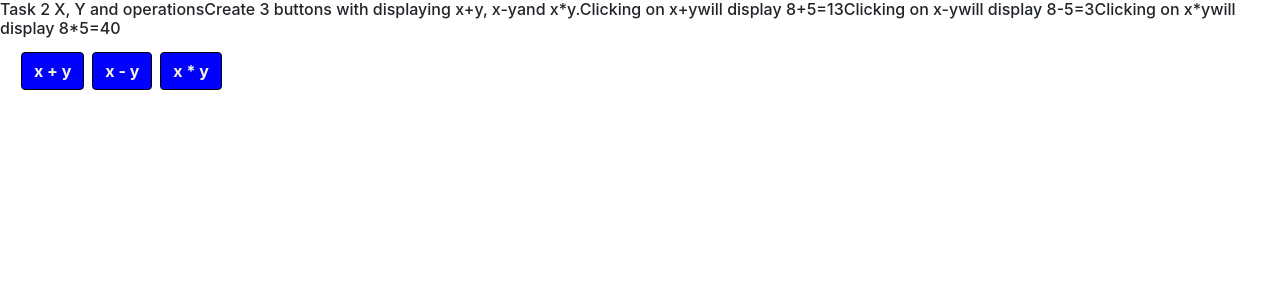
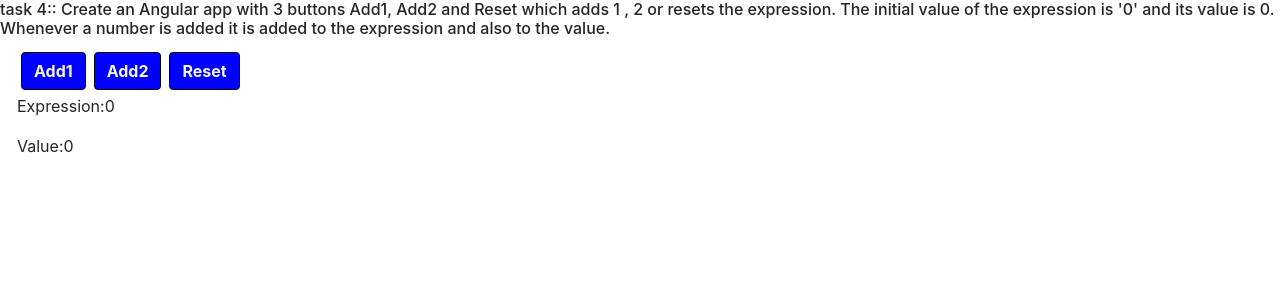
Before and after one commit to SurbhiBisarwal/welcome, an Angular app: page / in a window 1280 px wide. Shown: the top 300 px of the page. Built offline with nearby package versions, Linux system fonts and the light colour scheme.

Commit message:
Task 4 Button, click and function

```diff
--- a/src/app/app.component.html
+++ b/src/app/app.component.html
@@ -1,12 +1,13 @@
 <h6>
-  Task 2 X, Y and operationsCreate 3 buttons with displaying x+y, x-yand
-  x*y.Clicking on x+ywill display 8+5=13Clicking on x-ywill display
-  8-5=3Clicking on x*ywill display 8*5=40
+  task 4:: Create an Angular app with 3 buttons Add1, Add2 and Reset which adds
+  1 , 2 or resets the expression. The initial value of the expression is '0' and
+  its value is 0. Whenever a number is added it is added to the expression and
+  also to the value.
 </h6>
 <div class="container">
-  <button class="btn m-1" (click)="add()">x + y</button>
-  <button class="btn m-1" (click)="sub()">x - y</button>
-  <button class="btn m-1" (click)="multi()">x * y</button>
-
-  <p>{{ result }}</p>
+  <button class="btn m-1" (click)="addExpression(1)">Add1</button>
+  <button class="btn m-1" (click)="addExpression(2)">Add2</button>
+  <button class="btn m-1" (click)="reset()">Reset</button>
+  <p>Expression:{{ expression }}</p>
+  <p>Value:{{ value }}</p>
 </div>
--- a/src/app/app.component.ts
+++ b/src/app/app.component.ts
@@ -6,26 +6,20 @@ import { Component } from "@angular/core";
   styleUrls: ["./app.component.scss"],
 })
 export class AppComponent {
-  x: number = 8;
-  y: number = 5;
-  result: string = "";
+  expression: string = "0";
+  value: number = 0;
+  addExpression(num: number): void {
+    // if (this.expression === "0") {
+    //   this.expression = `${num}`;
+    // }
 
-  add(): void {
-    this.result = `${this.x} + ${this.y} = ${this.x + this.y}`;
+    this.expression += `+${num}`;
+
+    this.value += num;
   }
 
-  sub(): void {
-    this.result = `${this.x} - ${this.y} = ${this.x - this.y}`;
-  }
-
-  multi(): void {
-    this.result = `${this.x} * ${this.y} = ${this.x * this.y}`;
+  reset(): void {
+    this.expression = "0";
+    this.value = 0;
   }
 }
-
-//   submit() {
-//     let name = document.getElementById("name");
-//     let email = document.getElementById("email");
-//     let mobile = document.getElementById("mobile");
-//   }
-// }
```
